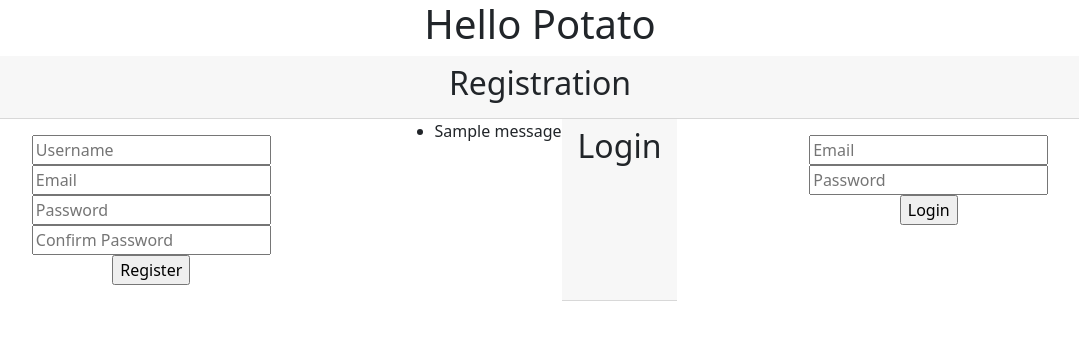
After one commit to Nitilis/Moldey-Potatoes, a Django app: template moldeypotatoes/potato/templates/loginreg.html in a window 1280 px wide. The commit adds this page. Shown: the top 340 px of the page, without its empty margins (100-1179 px from the left). Run offline with Django 3.2, Linux system fonts and the light colour scheme; the template is opened without the code that fills it, so the values that code supplies are empty; tables that the repository leaves empty hold one stand-in row (values such as "Sample post"); one stand-in notice (Sample message) is shown; parts of the project's set-up code (start-up, migrations or seed data) failed here and were passed over.

Commit message:
More Html

```diff
--- a/moldeypotatoes/moldeypotatoes/settings.py
+++ b/moldeypotatoes/moldeypotatoes/settings.py
@@ -11,6 +11,7 @@ https://docs.djangoproject.com/en/3.2/ref/settings/
 """
 
 from pathlib import Path
+import os
 
 # Build paths inside the project like this: BASE_DIR / 'subdir'.
 BASE_DIR = Path(__file__).resolve().parent.parent
@@ -119,6 +120,10 @@ USE_TZ = True
 # https://docs.djangoproject.com/en/3.2/howto/static-files/
 
 STATIC_URL = '/static/'
+STATICFILES_DIR = [
+    os.path.join(BASE_DIR, 'static'),
+]
+
 
 # Default primary key field type
 # https://docs.djangoproject.com/en/3.2/ref/settings/#default-auto-field
--- /dev/null
+++ b/moldeypotatoes/potato/templates/components/bootstrap.html
@@ -0,0 +1,20 @@
+<!-- Required meta tags -->
+<meta charset="utf-8">
+<meta name="viewport" content="width=device-width, initial-scale=1">
+
+<!-- Bootstrap CSS -->
+<link href="https://cdn.jsdelivr.net/npm/bootstrap@5.0.1/dist/css/bootstrap.min.css" rel="stylesheet"
+    integrity="sha384-+0n0xVW2eSR5OomGNYDnhzAbDsOXxcvSN1TPprVMTNDbiYZCxYbOOl7+AMvyTG2x" crossorigin="anonymous">
+
+<!-- Optional JavaScript; choose one of the two! -->
+
+<!-- Option 1: Bootstrap Bundle with Popper -->
+<script src="https://cdn.jsdelivr.net/npm/bootstrap@5.0.1/dist/js/bootstrap.bundle.min.js"
+    integrity="sha384-gtEjrD/SeCtmISkJkNUaaKMoLD0//ElJ19smozuHV6z3Iehds+3Ulb9Bn9Plx0x4"
+    crossorigin="anonymous"></script>
+
+<!-- Option 2: Separate Popper and Bootstrap JS -->
+<!--
+    <script src="https://cdn.jsdelivr.net/npm/@popperjs/core@2.9.2/dist/umd/popper.min.js" integrity="sha384-IQsoLXl5PILFhosVNubq5LC7Qb9DXgDA9i+tQ8Zj3iwWAwPtgFTxbJ8NT4GN1R8p" crossorigin="anonymous"></script>
+    <script src="https://cdn.jsdelivr.net/npm/bootstrap@5.0.1/dist/js/bootstrap.min.js" integrity="sha384-Atwg2Pkwv9vp0ygtn1JAojH0nYbwNJLPhwyoVbhoPwBhjQPR5VtM2+xf0Uwh9KtT" crossorigin="anonymous"></script>
+    -->
--- /dev/null
+++ b/moldeypotatoes/potato/templates/loginreg.html
@@ -0,0 +1,58 @@
+<!doctype html>
+<html lang="en">
+
+<head>
+    <!-- Required meta tags -->
+    <meta charset="utf-8">
+    <meta name="viewport" content="width=device-width, initial-scale=1">
+
+    <!-- Bootstrap CSS -->
+    <link href="https://cdn.jsdelivr.net/npm/bootstrap@5.0.1/dist/css/bootstrap.min.css" rel="stylesheet"
+        integrity="sha384-+0n0xVW2eSR5OomGNYDnhzAbDsOXxcvSN1TPprVMTNDbiYZCxYbOOl7+AMvyTG2x" crossorigin="anonymous">
+
+    <title>Login or Registrer Potato</title>
+</head>
+
+<body>
+    <center>
+        {% include 'components/bootstrap.html' %}
+        <h1>Hello Potato</h1>
+        <div class="card-header">
+            <h2>Registration</h2>
+        </div>
+        <div class="card-group">
+            <div class="card-body">
+                <form action="/create_user" method="POST">
+                    {% csrf_token %}
+                    <input type="text" name="user_name" placeholder="Username" required><br>
+                    <input type="email" name="email" placeholder="Email" required><br>
+                    <input type="password" name="password" placeholder="Password" required><br>
+                    <input type="password" name="confirm_password" placeholder="Confirm Password" required><br>
+                    <input class="button" type="submit" value="Register">
+                </form>
+            </div>
+            <div>
+                {% if messages %}
+                <ul class="messages">
+                    {% for message in messages %}
+                    <li {% if message.tags %} class="{{ message.tags }}" {% endif %}>{{ message }}</li>
+                    {% endfor %}
+                </ul>
+                {% endif %}
+            </div>
+            <div class="card-header">
+                <h2>Login</h2>
+            </div>
+            <div class="card-body">
+                <form action="" method="POST">
+                    {% csrf_token %}
+                    <input type="email" name="email" placeholder="Email" required><br>
+                    <input type="password" name="password" placeholder="Password" required><br>
+                    <input class="button" type="submit" value="Login">
+            </div>
+        </div>
+    </center>
+
+</body>
+
+</html>
--- a/moldeypotatoes/potato/urls.py
+++ b/moldeypotatoes/potato/urls.py
@@ -3,5 +3,6 @@ from django.urls import path
 from . import views
 
 urlpatterns = [
-    path('', views.splash),
+    path('', views.splash, name='splash'),
+    path('loginreg', views.login, name='loginreg'),
 ]
```
Also changed, not shown: moldeypotatoes/potato/templates/components/navbar.html (added, +30 -0 lines), moldeypotatoes/potato/templates/splash.html (+5 -2 lines).
